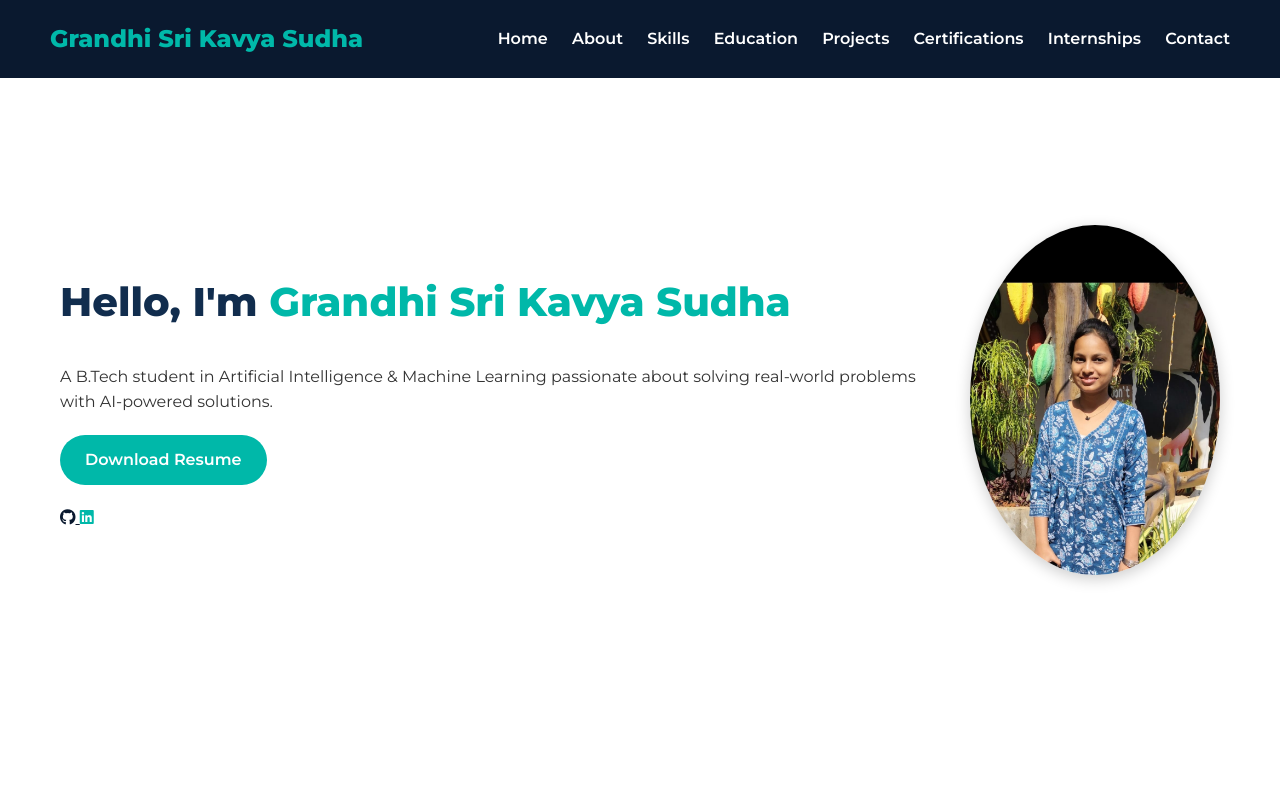
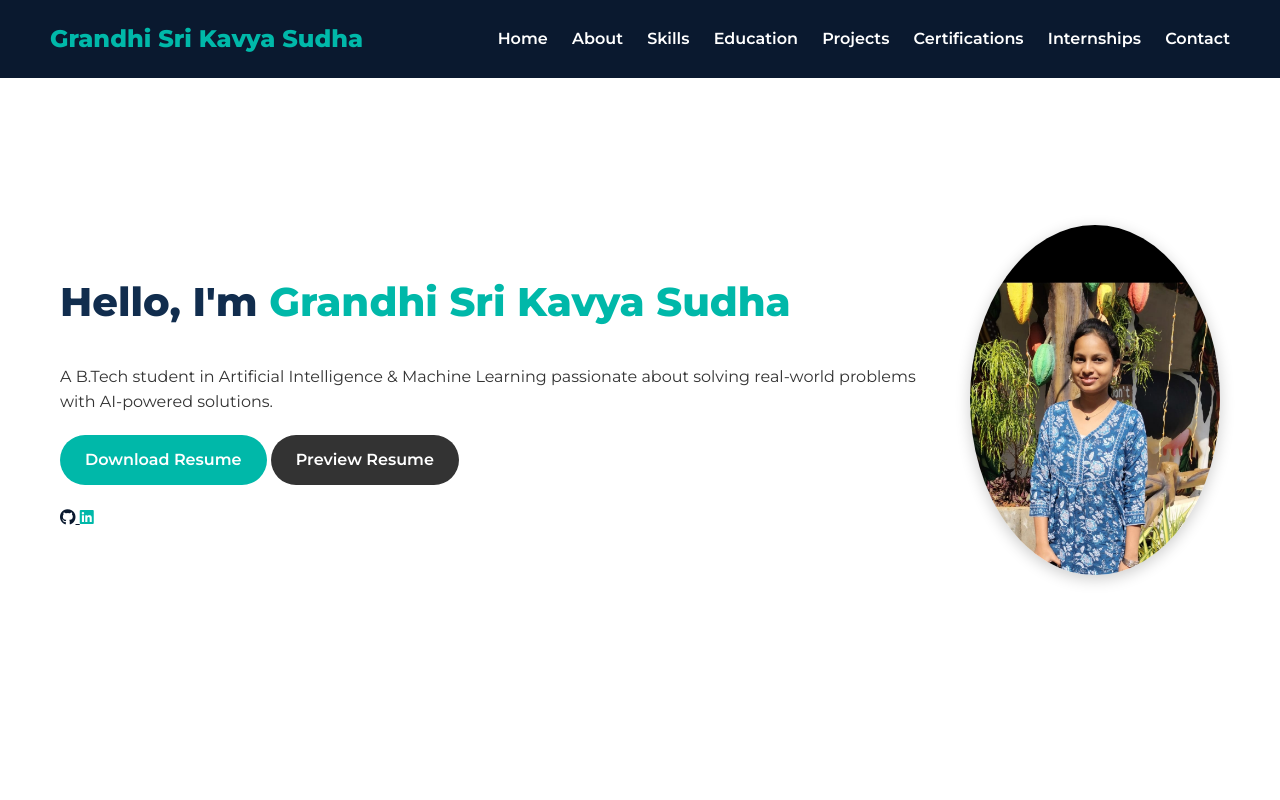
Before and after one commit to kavyasudha-16/portifolio, a plain HTML site: page index.html in a window 1280 px wide. Shown: the top 800 px of the page. Drawn offline with Linux system fonts and the light colour scheme.

Commit message:
index.html
Added a preview button for the resume download.

```diff
--- a/index.html
+++ b/index.html
@@ -98,6 +98,7 @@
        passionate about solving real-world problems with AI-powered solutions.</p>
 
     <a href="22221a6116.pdf" class="btn" download>Download Resume</a>
+    <a href="22221a6116.pdf" class="btn" style="background: #333;" onclick="document.getElementById('pdfPreview').style.display='block'">Preview Resume</a>
 
     <div class="social-links" style="margin-top:20px;">
       <a href="https://github.com/kavyasudha-16" target="_blank" style="color:#0A192F;">
```
